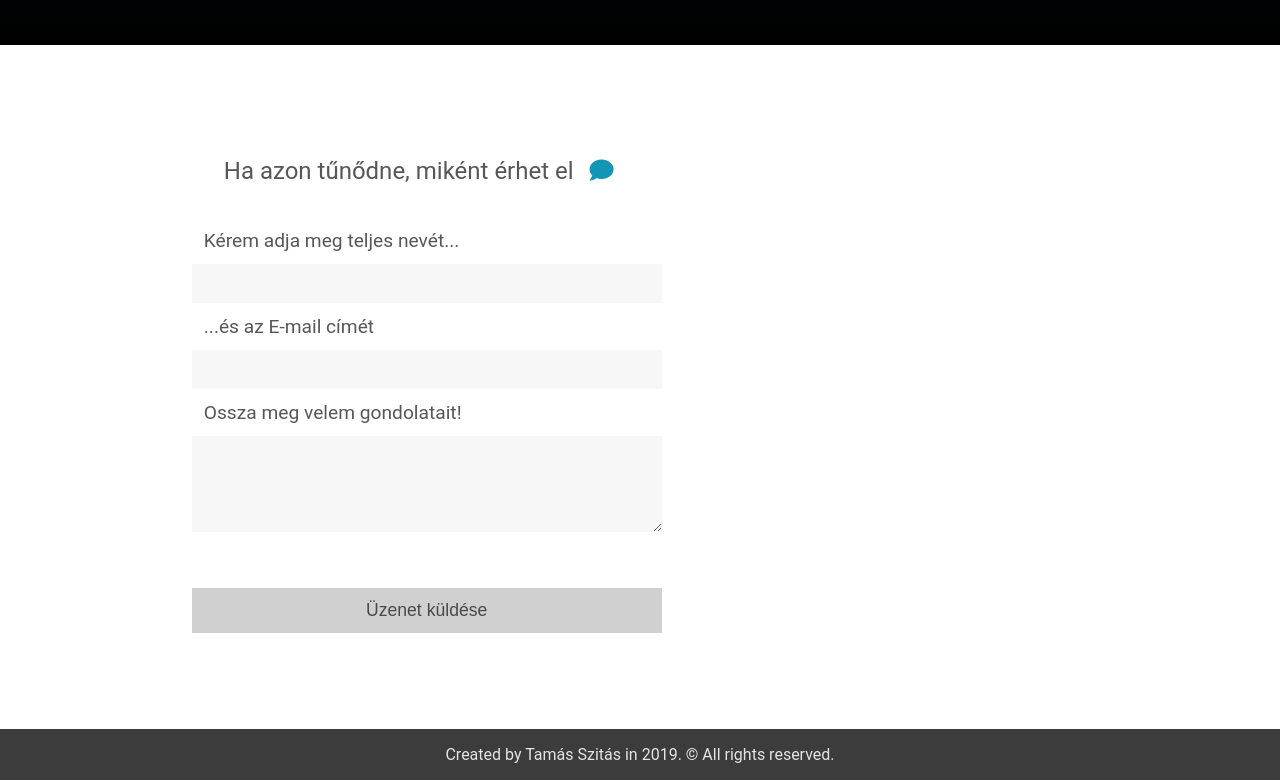
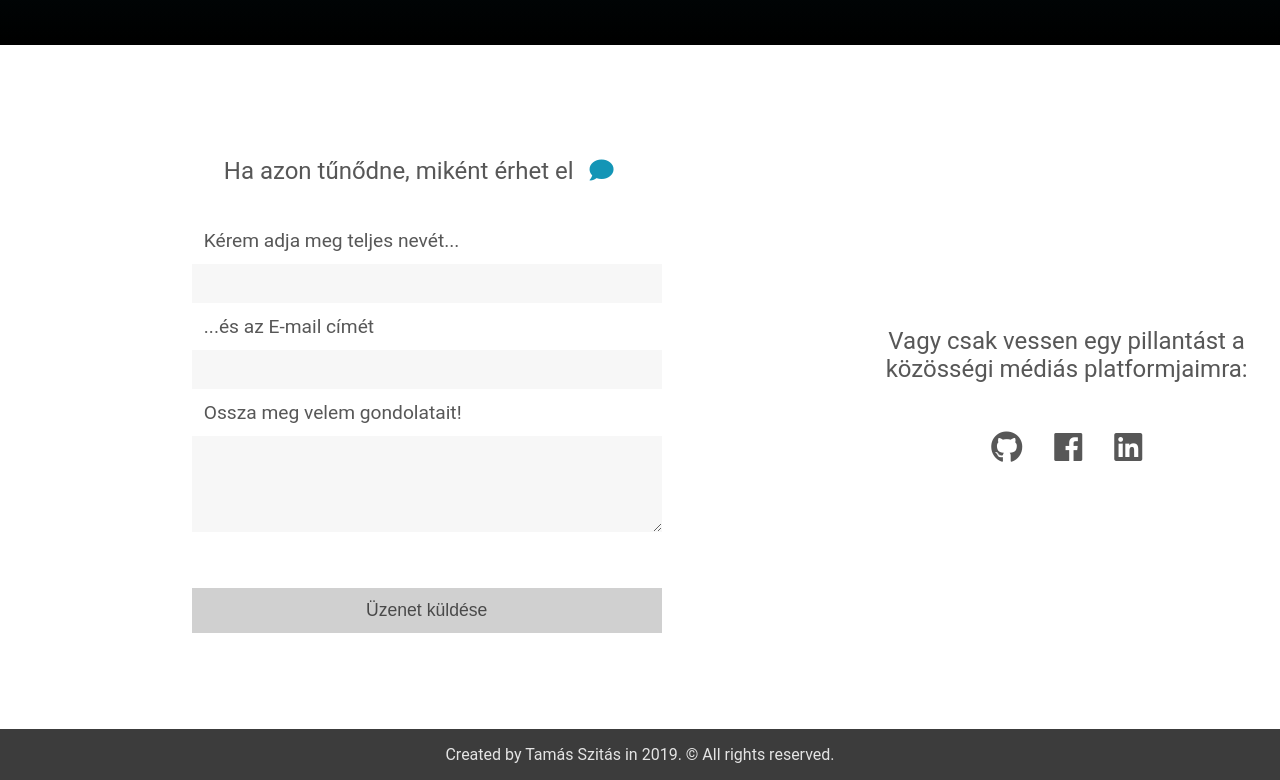
Before and after one commit to szitastamas/CV-Single-Scrolling-Page, a plain HTML site: page index_hun.html in a window 1280 px wide. Shown: the part 5697-6477 px from the top of the page. Drawn offline with Linux system fonts and the light colour scheme.

Commit message:
Update index_hun.html

```diff
--- a/index_hun.html
+++ b/index_hun.html
@@ -197,6 +197,20 @@
                 <div id="alert"></div>
                 <button class="form-btn" onclick:"submit">Üzenet küldése</button>
             </form>
+            <div class="contact-icons">
+                <p>Vagy csak vessen egy pillantást a közösségi médiás platformjaimra:</p>
+                <div class="icons">
+                    <a href="https://github.com/szitastamas" target="_blank" title="Tekintse meg a GitHub projektjeimet">
+                        <i class="fab fa-github fa-2x"></i>
+                    </a>
+                    <a href="https://www.facebook.com/szitas.tamas.3" target="_blank" title="Vessen egy pillantást a Facebook oldalamra">
+                        <i class="fab fa-facebook fa-2x"></i>
+                    </a>
+                    <a href="https://www.linkedin.com/in/szitastamas/" target="_blank" title="Nézze meg a LinkedIn profilomat">
+                        <i class="fab fa-linkedin fa-2x"></i>
+                    </a>
+                </div>
+            </div>
         </div>
     </section>
 
```
